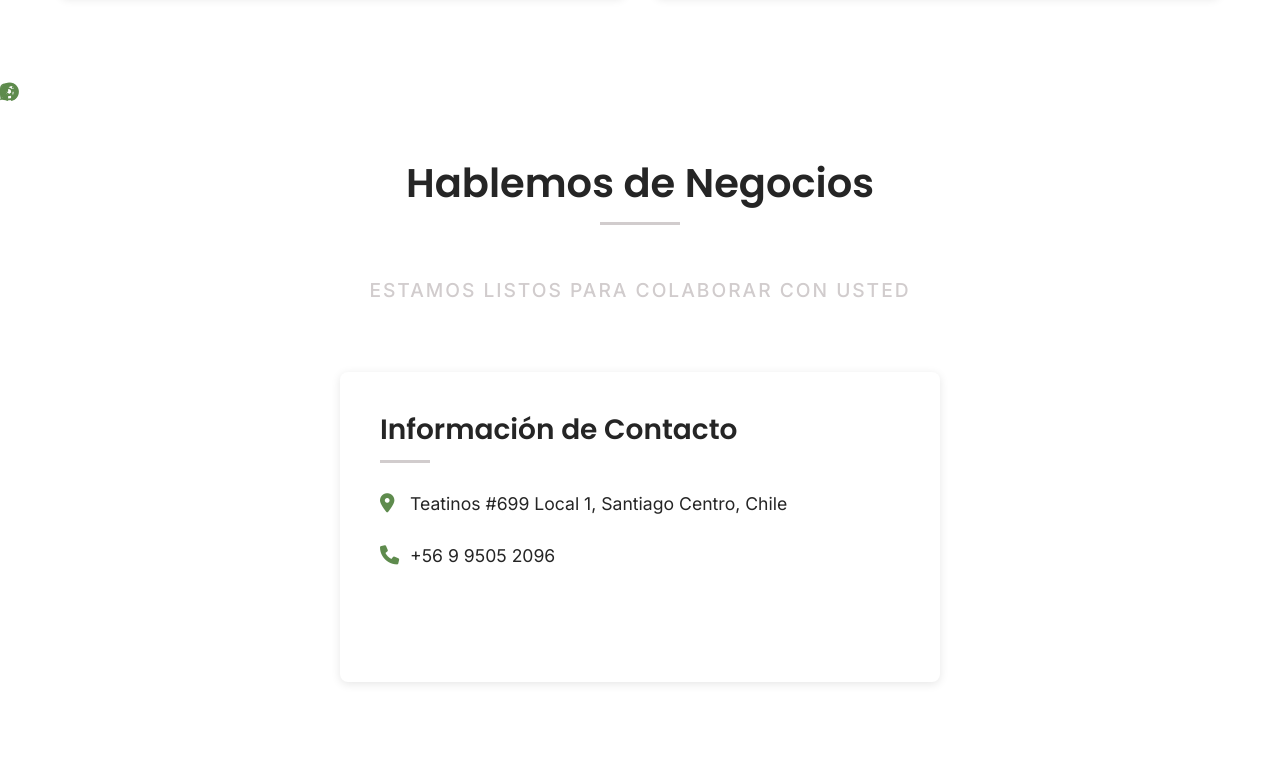
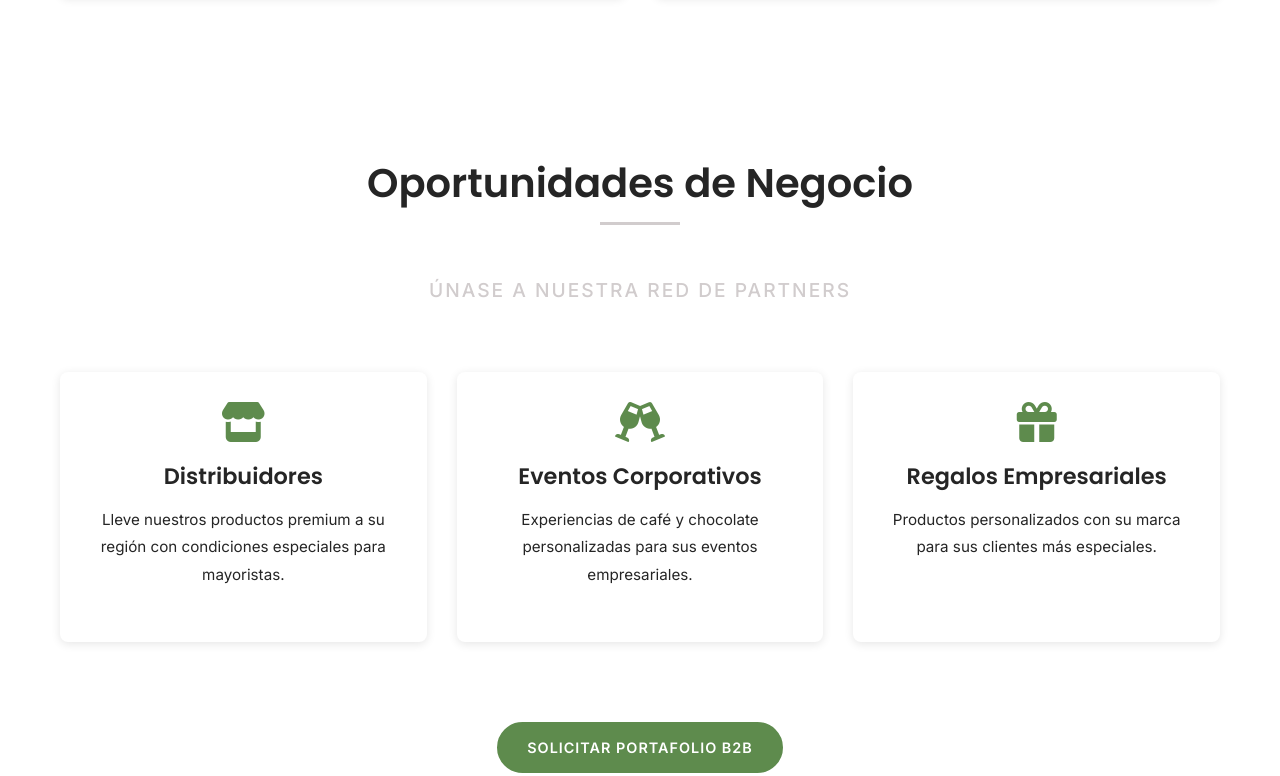
Before and after one commit to nanonroses/trifood-landing, a plain HTML site: page index.html in a window 1280 px wide. Shown: the part 5302-6078 px from the top of the page. Drawn offline with nearby package versions, Linux system fonts and the light colour scheme.

Commit message:
fix: eliminar sección hablemos de negocios

```diff
--- a/index.html
+++ b/index.html
@@ -316,27 +316,6 @@
         </div>
     </section>
 
-    <!-- Contacto -->
-    <section id="contacto" class="section">
-        <div class="container">
-            <div class="section-header">
-                <h2>Hablemos de Negocios</h2>
-                <p class="section-subtitle">Estamos listos para colaborar con usted</p>
-            </div>
-            <div class="contact-container contact-centered">
-                <div class="contact-info">
-                    <h3>Información de Contacto</h3>
-                    <p><i class="fas fa-map-marker-alt"></i> Teatinos #699 Local 1, Santiago Centro, Chile</p>
-                    <p><i class="fas fa-phone"></i> +56 9 9505 2096</p>
-                    <div class="social-links">
-                        <a href="https://www.instagram.com/comercialtrifood" target="_blank" aria-label="Instagram"><i class="fab fa-instagram"></i></a>
-                        <a href="https://www.facebook.com/comercialtrifoodspa" aria-label="Facebook"><i class="fab fa-facebook"></i></a>
-                        <a href="https://wa.me/56995052096" target="_blank" aria-label="WhatsApp"><i class="fab fa-whatsapp"></i></a>
-                    </div>
-                </div>
-            </div>
-        </div>
-    </section>
 
     <!-- Oportunidades de Negocio -->
     <section id="negocios" class="section section-light">
```
